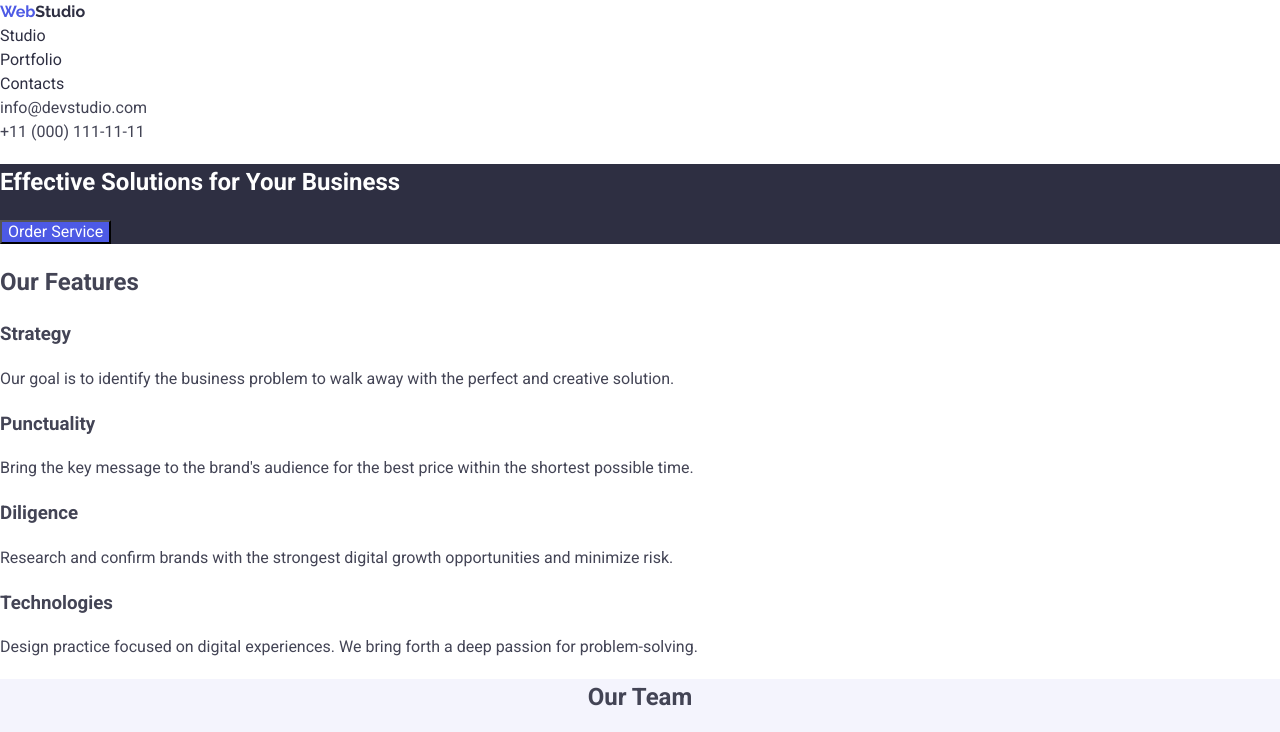
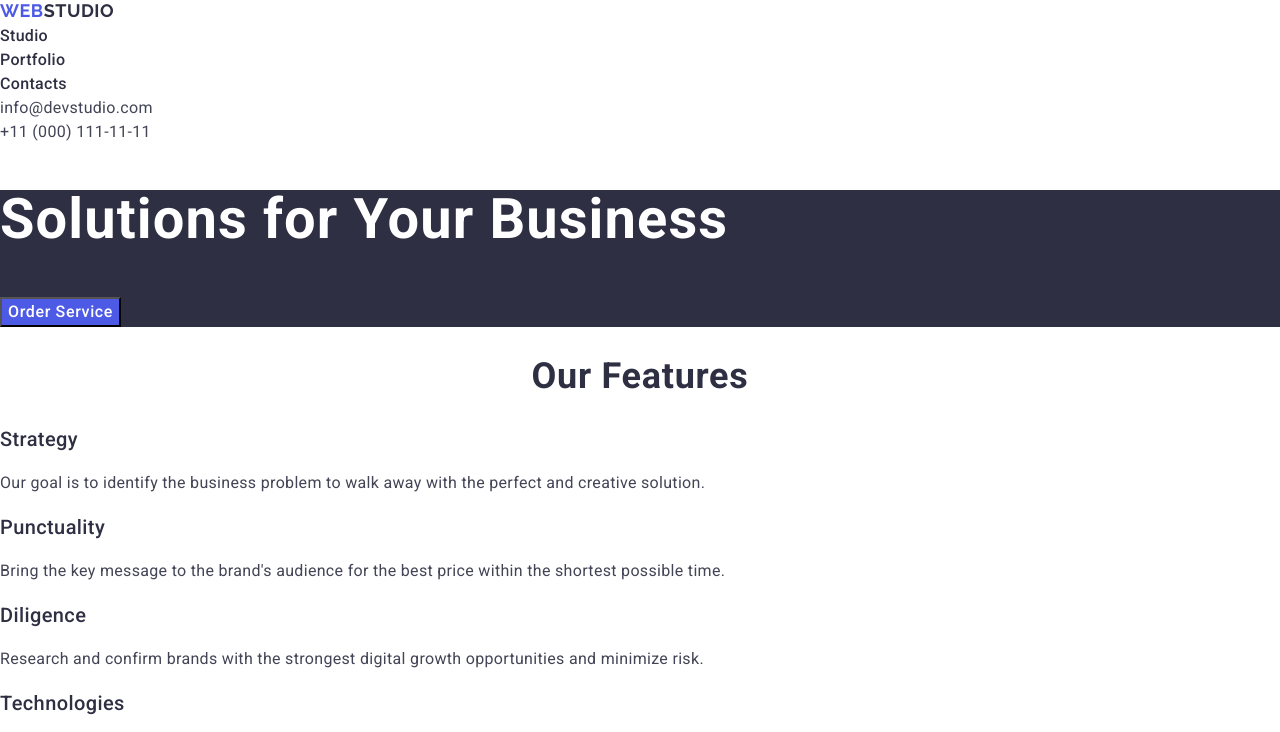
Before and after one commit to DaniilLeonov0/goit-markup-hw-02, a plain HTML site: page index.html in a window 1280 px wide. Shown: the top 732 px of the page. Drawn offline with nearby package versions, Linux system fonts and the light colour scheme.

Commit message:
Update styles

```diff
--- a/css/styles.css
+++ b/css/styles.css
@@ -19,28 +19,28 @@
 
 .hero {
     background-color:#2E2F42;
-    color: white;
 
+}
+
+.hero-title {
+    font-size: 56px;
+    font-weight: 700;
+    line-height: 1.07;
+    letter-spacing: 0.02em;
+    color: #ffffff;
 }
 
 .logo {
     font-family: "Raleway", sans-serif;
+    font-weight: 700;
+    font-size: 18px;
+    line-height: 1.17;
+    letter-spacing: 0.03em;
+    text-transform: uppercase;
     text-decoration: none;
     color: #2e2f42;
-
 }
 
-footer .logo {
-    color: #f4f4fd;
-}
-
-.logo span {
-    color: #4D5AE5;
-}
-
-.team-title {
-    text-align: center;
-}
 
 .team-name,
 .team-position {
@@ -55,9 +55,6 @@
     text-decoration: none;
 }
 
-.main-portfolio {
-    text-align: center;
-}
 
 .list-portfolio {
     list-style: none;
@@ -69,18 +66,11 @@
     padding: 0;
 }
 
-nav a {
-    color: #2e2f42;
-}
 
-address a {
-    color: #434455;
-}
-
-nav a:hover,
-nav a:focus,
-address a:hover,
-address a:focus {
+.nav-link:hover,
+.nav-link:focus,
+.contact-link:hover,
+.contact-link:focus {
     color: #404bbf;
 }
 
@@ -92,6 +82,81 @@
     background-color: #f4f4fd;
 }
 
-.team-list li {
+.team-item {
     background-color: #ffffff;
 }
+
+.hero-button {
+    background-color: #4D5AE5;
+    color: #ffffff;
+    font-weight: 500;
+    font-size: 16px;
+    line-height: 1.5;
+    letter-spacing: 0.04em;
+}
+
+.nav-link {
+    font-weight: 500;
+    font-size: 16px;
+    line-height: 1.5;
+    letter-spacing: 0.02em;
+    color: #2e2f42;
+}
+
+.contact-link {
+    font-size: 16px;
+    line-height: 1.5;
+    letter-spacing: 0.02em;
+    color: #434455;
+}
+
+.feature-title {
+    font-weight: 500;
+    font-size: 20px;
+    line-height: 1.2;
+    letter-spacing: 0.02em;
+    color: #2e2f42;
+}
+
+.feature-text {
+    font-size: 16px;
+    line-height: 1.5;
+    letter-spacing: 0.02em;
+}
+
+.section-title {
+    font-size: 36px;
+    font-weight: 700;
+    line-height: 1.11;
+    letter-spacing: 0.02em;
+    text-align: center;
+    color: #2e2f42;
+}
+
+.portfolio-name {
+    font-weight: 500;
+    font-size: 20px;
+    line-height: 1.2;
+    letter-spacing: 0.02em;
+    color: #2e2f42;
+}
+
+.portfolio-description {
+    font-size: 16px;
+    line-height: 1.5;
+    letter-spacing: 0.02em;
+}
+
+.footer-text {
+    letter-spacing: 0.02em;
+    line-height: 1.5;
+    color: #f4f4fd;
+}
+
+.footer-logo {
+    color: #f4f4fd;
+}
+
+.logo-accent {
+    color: #4D5AE5;
+}
--- a/index.html
+++ b/index.html
@@ -15,54 +15,54 @@
 <body>
 <header>
     <nav>
-        <a class="logo" href="./index.html"><span>Web</span>Studio</a>
+        <a class="logo" href="./index.html"><span class="logo-accent">Web</span>Studio</a>
         <ul>
-            <li> <a href="">Studio</a></li>
-            <li> <a href="">Portfolio</a></li>
-            <li> <a href="">Contacts</a></li>
+            <li><a class="nav-link" href="">Studio</a></li>
+            <li><a class="nav-link" href="">Portfolio</a></li>
+            <li><a class="nav-link" href="">Contacts</a></li>
         </ul>
     </nav>
     <address>
         <ul>
-            <li><a href="mailto:info@devstudio.com">info@devstudio.com</a></li>
-            <li><a href="tel:+110001111111">+11 (000) 111-11-11</a></li>
+            <li><a class="contact-link" href="mailto:info@devstudio.com">info@devstudio.com</a></li>
+            <li><a class="contact-link" href="tel:+110001111111">+11 (000) 111-11-11</a></li>
         </ul>
     </address>
 </header>
 <main>
     <section class="hero">
-        <h1>Effective Solutions for Your Business</h1>
-        <button type="button">Order Service</button>
+        <h1 class="hero-title">Solutions for Your Business</h1>
+        <button class="hero-button" type="button">Order Service</button>
     </section>
     <section>
-        <h2>Our Features</h2>
+        <h2 class="section-title">Our Features</h2>
         <ul>
-            <li><h3>Strategy</h3><p>Our goal is to identify the business
+            <li><h3 class="feature-title">Strategy</h3><p class="feature-text">Our goal is to identify the business
             problem to walk away with the perfect and creative solution.</p></li>
-            <li><h3>Punctuality</h3><p>Bring the key message to the brand's audience for the best price within the shortest possible time.</p></li>
-            <li><h3>Diligence</h3><p>Research and confirm brands with the strongest digital growth opportunities and minimize risk.</p></li>
-            <li><h3>Technologies</h3><p>Design practice focused on digital experiences. We bring forth a deep passion for problem-solving.</p></li>
+            <li><h3 class="feature-title">Punctuality</h3><p class="feature-text">Bring the key message to the brand's audience for the best price within the shortest possible time.</p></li>
+            <li><h3 class="feature-title">Diligence</h3><p class="feature-text">Research and confirm brands with the strongest digital growth opportunities and minimize risk.</p></li>
+            <li><h3 class="feature-title">Technologies</h3><p class="feature-text">Design practice focused on digital experiences. We bring forth a deep passion for problem-solving.</p></li>
         </ul>
         </section>
         <section class="team">
-        <h2 class="team-title">Our Team</h2>
+        <h2 class="section-title">Our Team</h2>
         <ul class="team-list">
-            <li><img src="./images/team1.jpg" alt="Mark Guerrero" width="264" height="260">
+            <li class="team-item"><img src="./images/team1.jpg" alt="Mark Guerrero" width="264" height="260">
             <h3 class="team-name">Mark Guerrero</h3>
             <p class="team-position">Product Designer</p></li>
-            <li><img src="./images/team2.jpg" alt="Tom Ford" width="264" height="260">
+            <li class="team-item"><img src="./images/team2.jpg" alt="Tom Ford" width="264" height="260">
             <h3 class="team-name">Tom Ford</h3>
             <p class="team-position">Frontend Developer</p></li>
-            <li><img src="./images/team3.jpg" alt="Camila Garcia" width="264" height="260">
+            <li class="team-item"><img src="./images/team3.jpg" alt="Camila Garcia" width="264" height="260">
             <h3 class="team-name">Camila Garcia</h3>
             <p class="team-position">Marketing</p></li>
-            <li><img src="./images/team4.jpg" alt="Daniel Wilson" width="264" height="260">
+            <li class="team-item"><img src="./images/team4.jpg" alt="Daniel Wilson" width="264" height="260">
             <h3 class="team-name">Daniel Wilson</h3>
             <p class="team-position">UI Designer</p></li>
         </ul>
     </section>
     <section>
-        <h2 class="main-portfolio">Our Portfolio</h2>
+        <h2 class="section-title">Our Portfolio</h2>
         <ul class="main-list">
         <li class="list-portfolio"><img src="./images/ourportfolio/portfolio1.jpg" alt="Banking App" width="360" height="300">
         <h3 class="portfolio-name">Banking App</h3>
@@ -86,8 +86,8 @@
     </section>
 </main>
 <footer>
-    <a class="logo" href="./index.html"><span>Web</span>Studio</a>
-    <p>Increase the flow of customers and sales for your business with digital marketing & growth solutions.</p>
+    <a class="footer-logo" href="./index.html"><span class="logo-accent">Web</span>Studio</a>
+    <p class="footer-text">Increase the flow of customers and sales for your business with digital marketing & growth solutions.</p>
 </footer>
 </body>
 </html>
```
